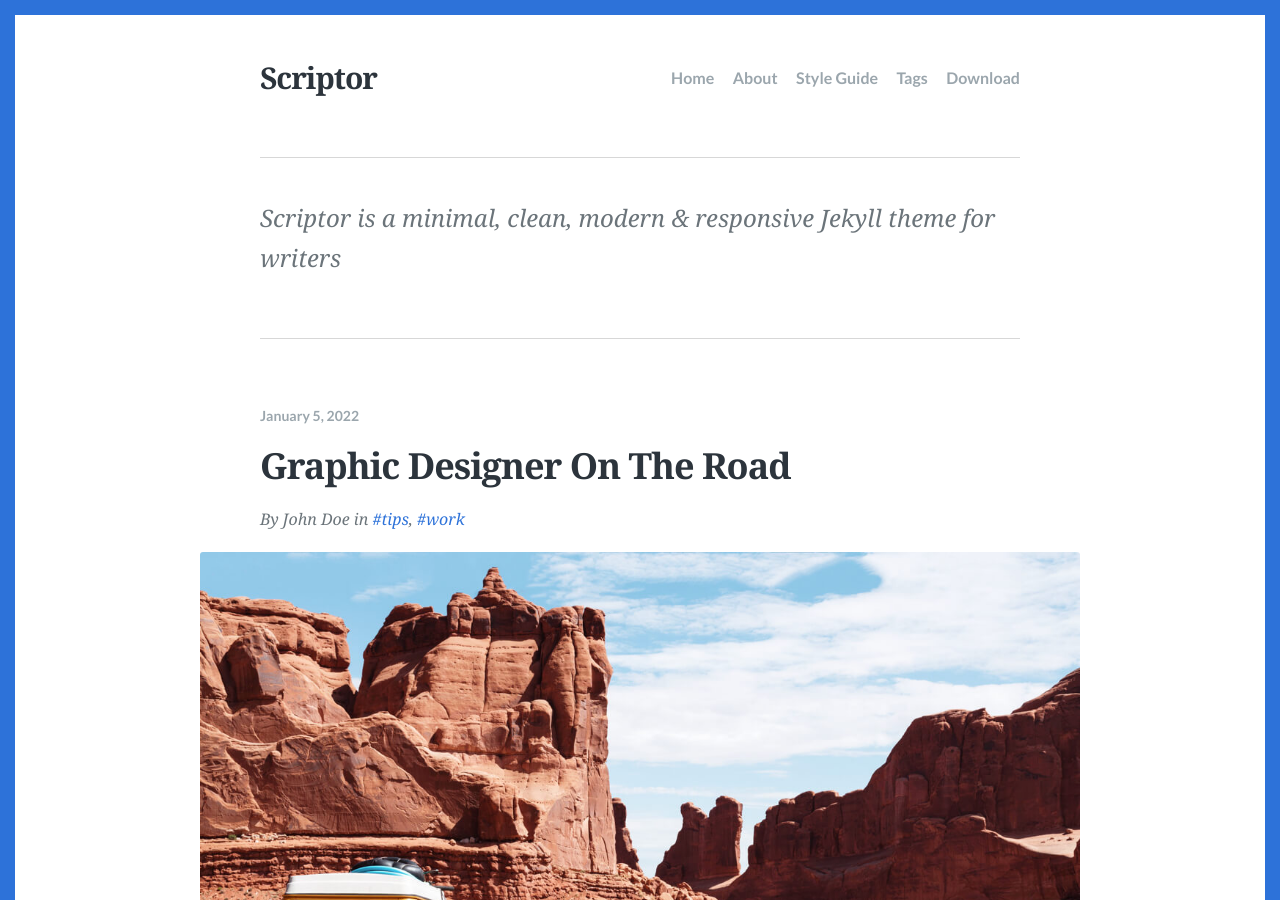
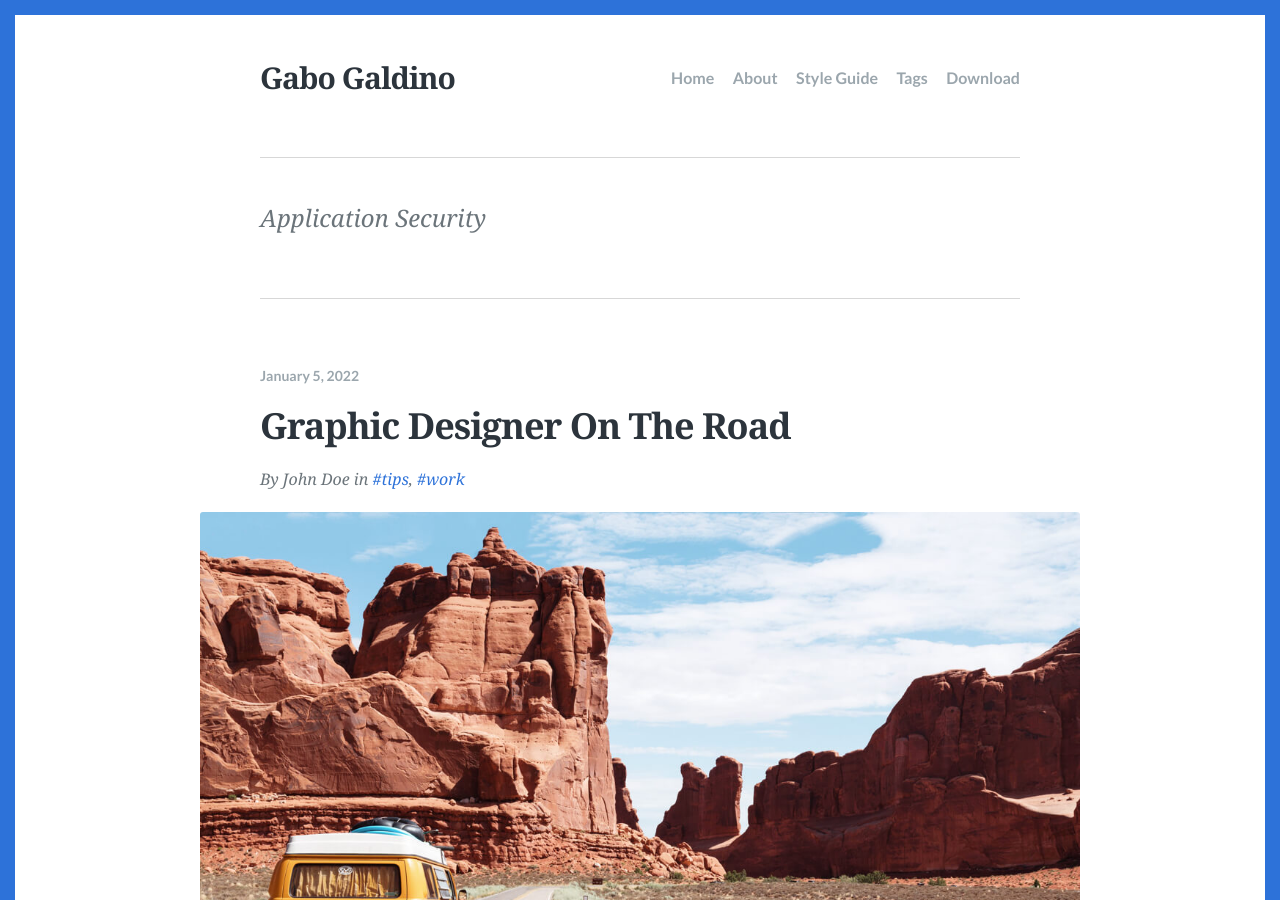
Before and after one commit to gabogaldino/gabogaldino.github.io, a Jekyll site: the page built from index.html, in a window 1280 px wide and 900 px high. Built offline with Jekyll 4.4.1, drawn with Linux system fonts in a browser that asks for light colours; some web fonts are replaced; the list of posts is cut into pages by our own code.

Commit message:
Update _config.yml

```diff
--- a/_config.yml
+++ b/_config.yml
@@ -6,13 +6,13 @@
 # 'jekyll serve'. If you change this file, please restart the server process.
 
 # Site language
-lang: en-US
+lang: pt-BR
 
 # Site title
-title: "Scriptor"
+title: "Gabo Galdino"
 
 # A description of your site for meta tag, search engine results.
-description: "Scriptor is a minimal, clean, modern & responsive Jekyll theme for writers"
+description: "Application Security"
 
 # The subpath of your site, e.g. /blog, for generating urls.
 baseurl: ""
```
